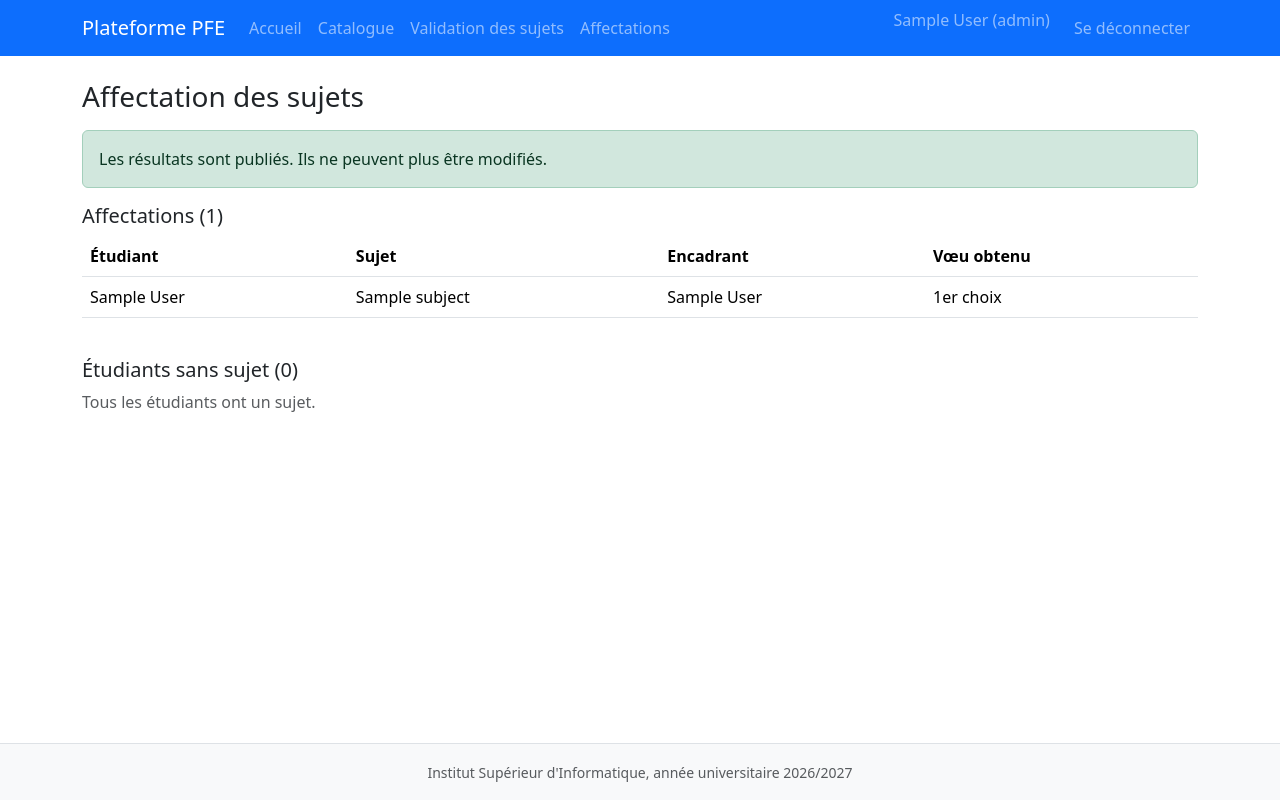
After one commit to ahmedbejaoui-sl/ScholarFlow, a Flask app: page /admin/affectations in a window 1280 px wide. The commit adds this page. Run offline with Flask 3, Linux system fonts and the light colour scheme; a user stored in the database is signed in; tables that the repository leaves empty hold one stand-in row (values such as "Sample post").

Commit message:
feat: algorithme d'affectation, ajustement manuel et publication (F14, F15)

```diff
--- a/app/routes/admin.py
+++ b/app/routes/admin.py
@@ -3,6 +3,9 @@ from flask import Blueprint, render_template, redirect, url_for, flash, request
 from app import db
 from app.decorators import role_required
 from app.models import Subject
+from app.services import assignment_service as service
+from app.services.assignment_service import AffectationError
+from app.services.wish_service import voeux_ouverts
 
 admin_bp = Blueprint("admin", __name__, url_prefix="/admin")
 
@@ -59,3 +62,68 @@ def decision_sujet(sujet_id):
     }
     flash(messages[nouveau_statut], "success")
     return redirect(url_for("admin.validation_sujets"))
+# ---------- Affectation des sujets (F14, F15) ----------
+
+def _retour_affectations():
+    return redirect(url_for("admin.affectations"))
+
+
+@admin_bp.route("/affectations")
+@role_required("admin")
+def affectations():
+    """Tableau de pilotage des affectations."""
+    return render_template(
+        "admin/affectations.html",
+        lignes=service.lignes_affectations(),
+        sans_sujet=service.etudiants_sans_affectation(),
+        libres=service.sujets_libres(),
+        publie=service.resultats_publies(),
+        voeux_ouverts=voeux_ouverts(),
+    )
+
+
+@admin_bp.route("/affectations/lancer", methods=["POST"])
+@role_required("admin")
+def lancer_affectation():
+    try:
+        affectes, participants = service.lancer()
+        flash(f"Affectation terminée : {affectes} étudiant(s) affecté(s) sur {participants} "
+              f"liste(s) de vœux validée(s).", "success")
+    except AffectationError as erreur:
+        flash(str(erreur), "danger")
+    return _retour_affectations()
+
+
+@admin_bp.route("/affectations/manuel", methods=["POST"])
+@role_required("admin")
+def affectation_manuelle():
+    etudiant_id = request.form.get("etudiant_id", type=int)
+    sujet_id = request.form.get("sujet_id", type=int)
+    try:
+        service.affecter_manuellement(etudiant_id, sujet_id)
+        flash("Affectation manuelle enregistrée.", "success")
+    except AffectationError as erreur:
+        flash(str(erreur), "danger")
+    return _retour_affectations()
+
+
+@admin_bp.route("/affectations/<int:affectation_id>/retirer", methods=["POST"])
+@role_required("admin")
+def retirer_affectation(affectation_id):
+    try:
+        service.retirer_affectation(affectation_id)
+        flash("Affectation retirée.", "info")
+    except AffectationError as erreur:
+        flash(str(erreur), "danger")
+    return _retour_affectations()
+
+
+@admin_bp.route("/affectations/publier", methods=["POST"])
+@role_required("admin")
+def publier_affectations():
+    try:
+        service.publier()
+        flash("Résultats publiés : les étudiants peuvent consulter leur affectation.", "success")
+    except AffectationError as erreur:
+        flash(str(erreur), "danger")
+    return _retour_affectations()
--- /dev/null
+++ b/app/services/assignment_service.py
@@ -0,0 +1,130 @@
+from app import db
+from app.models import Assignment, Subject, User, Wish, WishValidation
+
+
+class AffectationError(Exception):
+    """Règle de gestion non respectée. Le message est affiché à l'administrateur."""
+
+
+# ---------- Algorithme (fonction pure, sans base de données) ----------
+
+def calculer_affectations(voeux_par_etudiant, ordre):
+    """Calcule les affectations par ordre de priorité des vœux.
+
+    voeux_par_etudiant : {etudiant_id: [sujet_id, ...]} du 1er au dernier choix
+    ordre              : liste des etudiant_id par ordre de départage (en cas de conflit,
+                         le premier de la liste gagne)
+    Retourne           : {etudiant_id: sujet_id}
+    """
+    affectations = {}
+    sujets_pris = set()
+    nb_tours = max((len(v) for v in voeux_par_etudiant.values()), default=0)
+
+    for rang in range(nb_tours):          # tour 1 = tous les premiers choix, etc.
+        for etudiant_id in ordre:
+            if etudiant_id in affectations:
+                continue
+            liste = voeux_par_etudiant.get(etudiant_id, [])
+            if rang >= len(liste):
+                continue
+            sujet_id = liste[rang]
+            if sujet_id not in sujets_pris:
+                affectations[etudiant_id] = sujet_id
+                sujets_pris.add(sujet_id)
+    return affectations
+
+
+# ---------- Consultation ----------
+
+def resultats_publies():
+    return Assignment.query.filter_by(publie=True).first() is not None
+
+
+def lignes_affectations():
+    """Affectations avec le rang du vœu obtenu (None si affectation manuelle)."""
+    rangs = {(w.etudiant_id, w.sujet_id): w.priorite for w in Wish.query.all()}
+    affectations = (Assignment.query
+                    .join(User, Assignment.etudiant_id == User.id)
+                    .order_by(User.nom).all())
+    return [{"affectation": a, "rang": rangs.get((a.etudiant_id, a.sujet_id))}
+            for a in affectations]
+
+
+def etudiants_sans_affectation():
+    pris = [a.etudiant_id for a in Assignment.query.all()]
+    return (User.query.filter_by(role="etudiant")
+            .filter(User.id.notin_(pris)).order_by(User.nom).all())
+
+
+def sujets_libres():
+    pris = [a.sujet_id for a in Assignment.query.all()]
+    return (Subject.query.filter_by(statut="valide")
+            .filter(Subject.id.notin_(pris)).order_by(Subject.titre).all())
+
+
+# ---------- Actions ----------
+
+def _verifier_non_publie():
+    if resultats_publies():
+        raise AffectationError("Les résultats sont déjà publiés : ils ne peuvent plus être modifiés.")
+
+
+def lancer():
+    """Calcule et enregistre les affectations. Remplace un calcul précédent non publié."""
+    _verifier_non_publie()
+    Assignment.query.delete()
+
+    validations = (WishValidation.query
+                   .order_by(WishValidation.date_validation, WishValidation.id).all())
+    ordre = [v.etudiant_id for v in validations]
+    sujets_valides = {s.id for s in Subject.query.filter_by(statut="valide")}
+
+    voeux = {}
+    voeux_en_base = (Wish.query.filter(Wish.etudiant_id.in_(ordre))
+                     .order_by(Wish.etudiant_id, Wish.priorite).all())
+    for w in voeux_en_base:
+        if w.sujet_id in sujets_valides:
+            voeux.setdefault(w.etudiant_id, []).append(w.sujet_id)
+
+    resultat = calculer_affectations(voeux, ordre)
+    for etudiant_id, sujet_id in resultat.items():
+        db.session.add(Assignment(etudiant_id=etudiant_id, sujet_id=sujet_id))
+    db.session.commit()
+    return len(resultat), len(ordre)
+
+
+def affecter_manuellement(etudiant_id, sujet_id):
+    """Ajustement manuel en cas de conflit ou d'étudiant sans affectation."""
+    _verifier_non_publie()
+
+    etudiant = db.session.get(User, etudiant_id)
+    sujet = db.session.get(Subject, sujet_id)
+    if etudiant is None or etudiant.role != "etudiant":
+        raise AffectationError("Étudiant introuvable.")
+    if sujet is None or sujet.statut != "valide":
+        raise AffectationError("Seuls les sujets validés peuvent être attribués.")
+    if Assignment.query.filter_by(etudiant_id=etudiant.id).first():
+        raise AffectationError("Cet étudiant a déjà un sujet.")
+    if Assignment.query.filter_by(sujet_id=sujet.id).first():
+        raise AffectationError("Ce sujet est déjà attribué.")
+
+    db.session.add(Assignment(etudiant_id=etudiant.id, sujet_id=sujet.id))
+    db.session.commit()
+
+
+def retirer_affectation(affectation_id):
+    _verifier_non_publie()
+    affectation = db.session.get(Assignment, affectation_id)
+    if affectation is None:
+        raise AffectationError("Affectation introuvable.")
+    db.session.delete(affectation)
+    db.session.commit()
+
+
+def publier():
+    """Rend les affectations visibles des étudiants et des encadrants (F15)."""
+    _verifier_non_publie()
+    if Assignment.query.count() == 0:
+        raise AffectationError("Aucune affectation à publier. Lancez d'abord l'affectation.")
+    Assignment.query.update({"publie": True})
+    db.session.commit()
--- /dev/null
+++ b/app/templates/admin/affectations.html
@@ -0,0 +1,109 @@
+{% extends "base.html" %}
+
+{% block titre %}Affectations{% endblock %}
+
+{% block contenu %}
+<h1 class="h3 mb-3">Affectation des sujets</h1>
+
+{% if publie %}
+    <div class="alert alert-success">Les résultats sont publiés. Ils ne peuvent plus être modifiés.</div>
+{% else %}
+    {% if voeux_ouverts %}
+        <div class="alert alert-warning">
+            La saisie des vœux n'est pas encore clôturée : des étudiants peuvent encore modifier leur liste.
+        </div>
+    {% endif %}
+
+    <div class="d-flex flex-wrap gap-2 mb-4">
+        <form method="POST" action="{{ url_for('admin.lancer_affectation') }}"
+              onsubmit="return confirm('Lancer le calcul ? Le résultat précédent non publié (ajustements manuels compris) sera remplacé.');">
+            <input type="hidden" name="csrf_token" value="{{ csrf_token() }}">
+            <button class="btn btn-primary">Lancer l'affectation</button>
+        </form>
+
+        {% if lignes %}
+        <form method="POST" action="{{ url_for('admin.publier_affectations') }}"
+              onsubmit="return confirm('Publier les résultats ? Cette action est définitive.');">
+            <input type="hidden" name="csrf_token" value="{{ csrf_token() }}">
+            <button class="btn btn-success">Publier les résultats</button>
+        </form>
+        {% endif %}
+    </div>
+{% endif %}
+
+<h2 class="h5">Affectations ({{ lignes|length }})</h2>
+{% if lignes %}
+<div class="table-responsive mb-4">
+    <table class="table align-middle">
+        <thead>
+            <tr>
+                <th>Étudiant</th>
+                <th>Sujet</th>
+                <th>Encadrant</th>
+                <th>Vœu obtenu</th>
+                {% if not publie %}<th class="text-end">Actions</th>{% endif %}
+            </tr>
+        </thead>
+        <tbody>
+            {% for l in lignes %}
+            <tr>
+                <td>{{ l.affectation.etudiant.nom }}</td>
+                <td>{{ l.affectation.sujet.titre }}</td>
+                <td>{{ l.affectation.sujet.encadrant.nom }}</td>
+                <td>
+                    {% if l.rang %}
+                        {{ l.rang }}{{ "er" if l.rang == 1 else "e" }} choix
+                    {% else %}
+                        <span class="badge text-bg-secondary">Manuel</span>
+                    {% endif %}
+                </td>
+                {% if not publie %}
+                <td class="text-end">
+                    <form method="POST" class="d-inline"
+                          action="{{ url_for('admin.retirer_affectation', affectation_id=l.affectation.id) }}">
+                        <input type="hidden" name="csrf_token" value="{{ csrf_token() }}">
+                        <button class="btn btn-sm btn-outline-danger">Retirer</button>
+                    </form>
+                </td>
+                {% endif %}
+            </tr>
+            {% endfor %}
+        </tbody>
+    </table>
+</div>
+{% else %}
+<div class="alert alert-light border">Aucune affectation pour le moment.</div>
+{% endif %}
+
+<h2 class="h5">Étudiants sans sujet ({{ sans_sujet|length }})</h2>
+{% if sans_sujet %}
+    <ul>
+        {% for e in sans_sujet %}<li>{{ e.nom }}</li>{% endfor %}
+    </ul>
+
+    {% if not publie and libres %}
+    <form method="POST" action="{{ url_for('admin.affectation_manuelle') }}" class="row g-2 mb-4">
+        <input type="hidden" name="csrf_token" value="{{ csrf_token() }}">
+        <div class="col-md-4">
+            <select name="etudiant_id" class="form-select" aria-label="Étudiant" required>
+                <option value="">Choisir un étudiant</option>
+                {% for e in sans_sujet %}<option value="{{ e.id }}">{{ e.nom }}</option>{% endfor %}
+            </select>
+        </div>
+        <div class="col-md-5">
+            <select name="sujet_id" class="form-select" aria-label="Sujet libre" required>
+                <option value="">Choisir un sujet libre</option>
+                {% for s in libres %}<option value="{{ s.id }}">{{ s.titre }}</option>{% endfor %}
+            </select>
+        </div>
+        <div class="col-md-3 d-grid">
+            <button class="btn btn-outline-primary">Affecter manuellement</button>
+        </div>
+    </form>
+    {% elif not publie %}
+        <p class="text-muted">Aucun sujet libre à attribuer.</p>
+    {% endif %}
+{% else %}
+    <p class="text-muted">Tous les étudiants ont un sujet.</p>
+{% endif %}
+{% endblock %}
--- a/app/templates/base.html
+++ b/app/templates/base.html
@@ -39,6 +39,9 @@
                     {% if current_user.is_authenticated and current_user.role == "admin" %}
                         <li class="nav-item">
                             <a class="nav-link" href="{{ url_for('admin.validation_sujets') }}">Validation des sujets</a>
+                        </li>
+                        <li class="nav-item">
+                            <a class="nav-link" href="{{ url_for('admin.affectations') }}">Affectations</a>
                         </li>
                     {% endif %}
 
```
Also changed, not shown: tests/test_assignment.py (added, +34 -0 lines).
